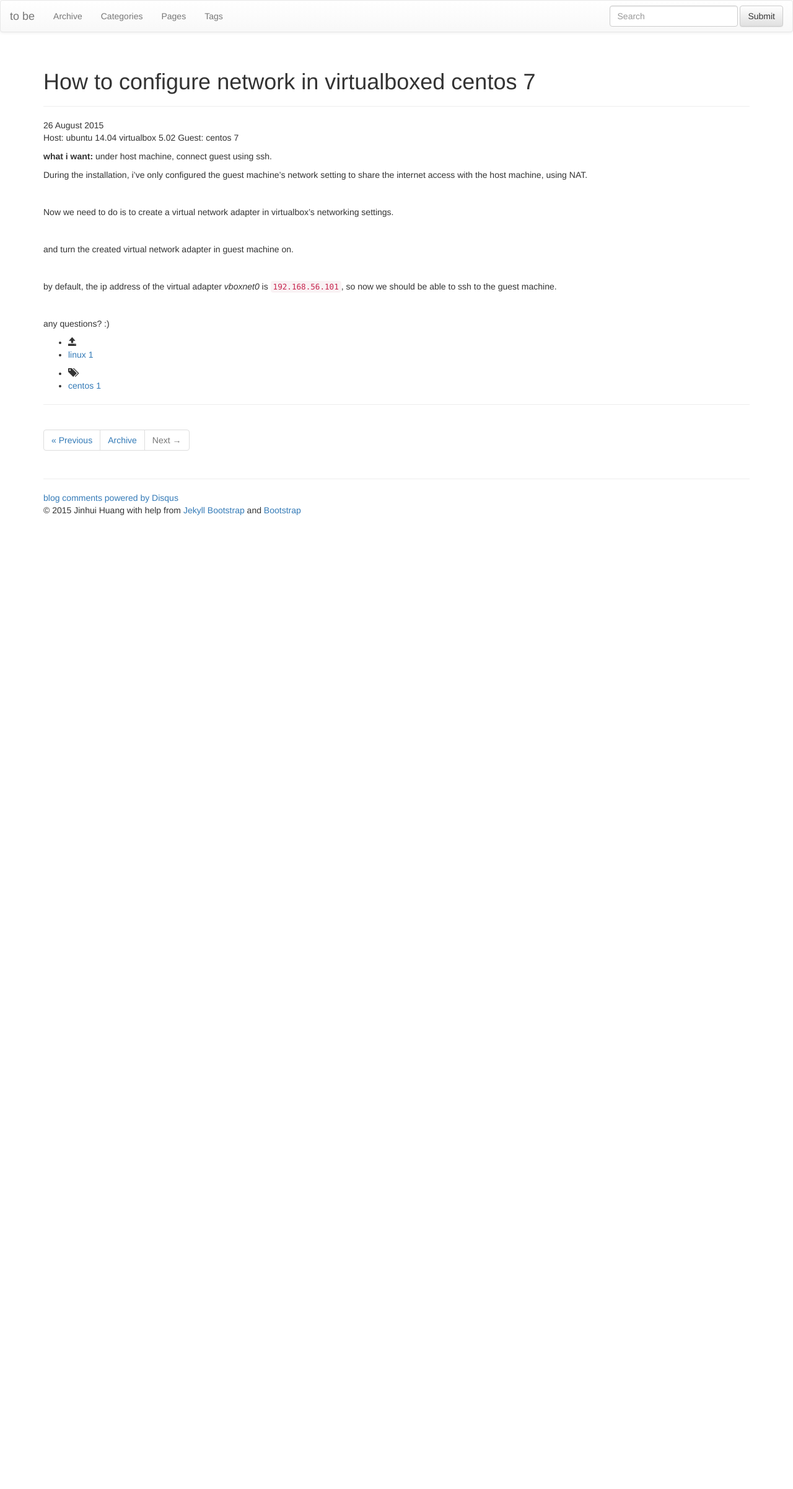
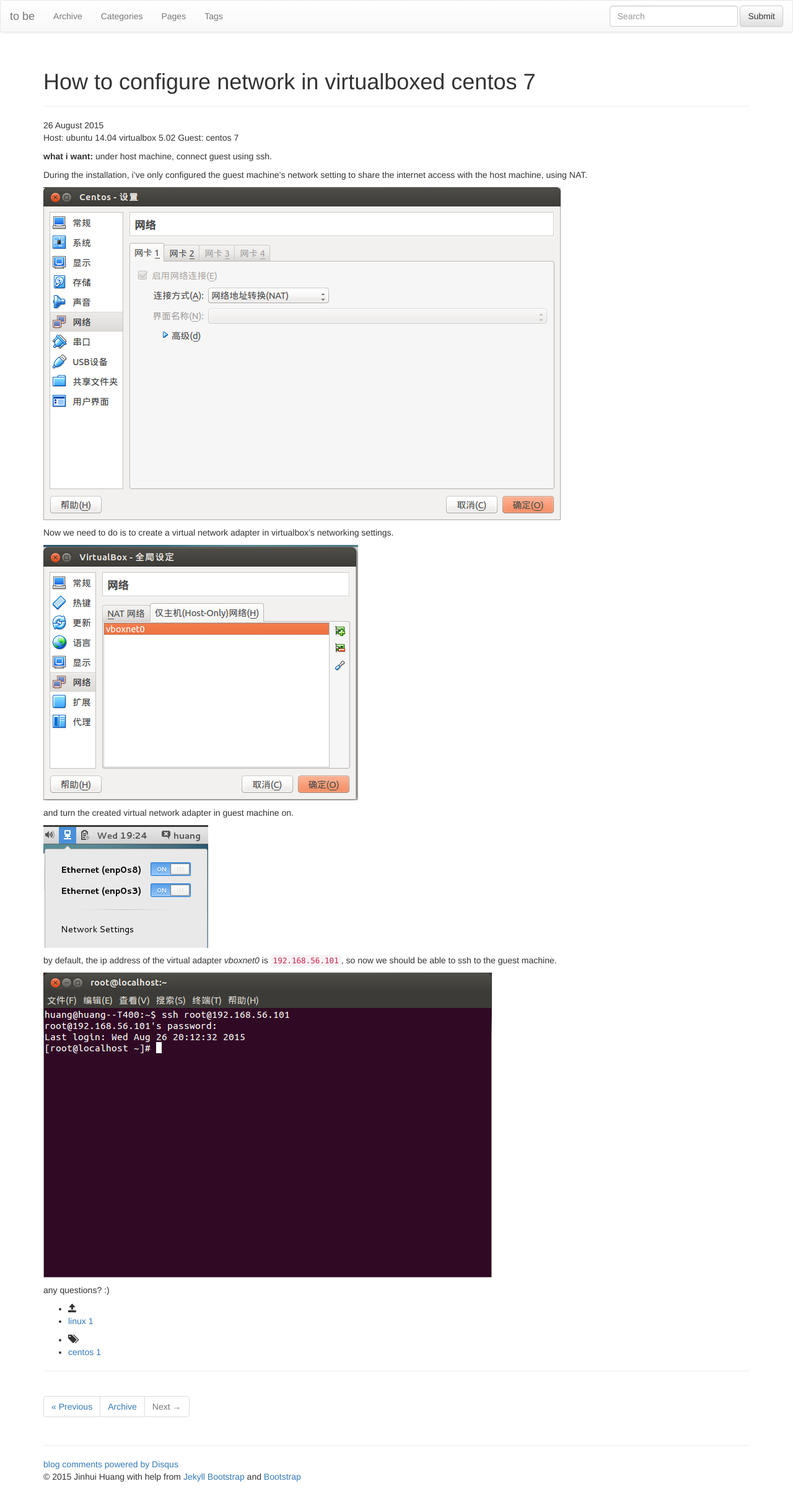
Before and after one commit to huangjinhui/huangjinhui.github.io, a Jekyll site: the page built from _posts/2015-08-26-how-to-configure-network-in-centos-7-virtualbox.md, in a window 1280 px wide. Shown: the whole page at 62% size. Built offline with Jekyll 4.4.1, drawn with Linux system fonts in a browser that asks for light colours; nearby versions of some CDN libraries; library files that are not in the unit come from our copies; comment, search, counter and statistics services are not loaded; before the commit the page ends 900 px from its top, so only the background shows below that.

Commit message:
更改贴图方式
形如 ![]({{ BASE_PATH }}/images/2015_08_26/x.png)

```diff
--- a/_posts/2015-08-26-how-to-configure-network-in-centos-7-virtualbox.md
+++ b/_posts/2015-08-26-how-to-configure-network-in-centos-7-virtualbox.md
@@ -15,18 +15,18 @@ Guest: centos 7
 
 During the installation, i've only configured the guest machine's network setting to share the internet access with the host machine, using NAT.
 
-![](images/2015-08-26-centos-network-conf1.png)
+![]({{ BASE_PATH }}/images/2015_08_26/centos-network-conf1.png)
 
 Now we need to do is to create a virtual network adapter in virtualbox's networking settings.
 
-![](images/2015-08-26-host-only.png)
+![]({{ BASE_PATH }}/images/2015_08_26/host-only.png)
 
 and turn the created virtual network adapter in guest machine on.
 
-![](images/2015-08-26-19:26:05-network-setting.png)
+![]({{ BASE_PATH }}/images/2015_08_26/network-setting.png)
 
 by default, the ip address of the virtual adapter _vboxnet0_ is `192.168.56.101`, so now we should be able to ssh to the guest machine.
 
-![](images/2015-08-26-20:28:57-ssh-login.png)
+![]({{ BASE_PATH }}/images/2015_08_26/ssh-login.png)
 
 any questions? :)
```
Also changed, not shown: _posts/images/2015-08-26-20:17:29-guest-setting.png (deleted), _posts/images/2015-08-26-add-host-only.png (deleted), images/2015_08_26/centos-network-conf1.png (renamed from _posts/images/2015-08-26-centos-network-conf1.png), images/2015_08_26/host-only.png (renamed from _posts/images/2015-08-26-host-only.png), images/2015_08_26/network-setting.png (renamed from _posts/images/2015-08-26-19:26:05-network-setting.png), images/2015_08_26/ssh-login.png (renamed from _posts/images/2015-08-26-20:28:57-ssh-login.png).
